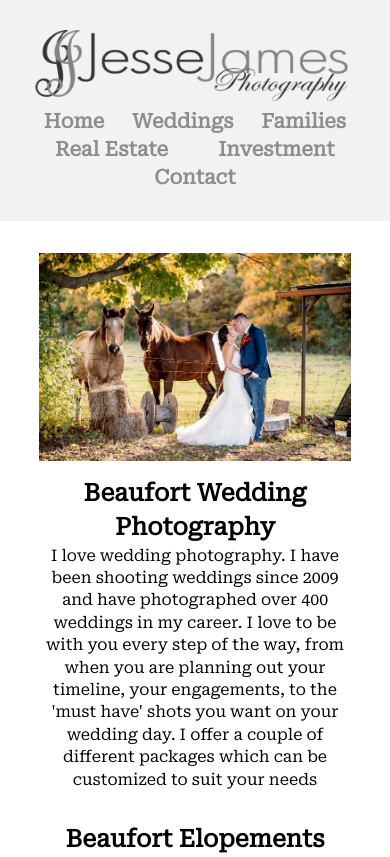
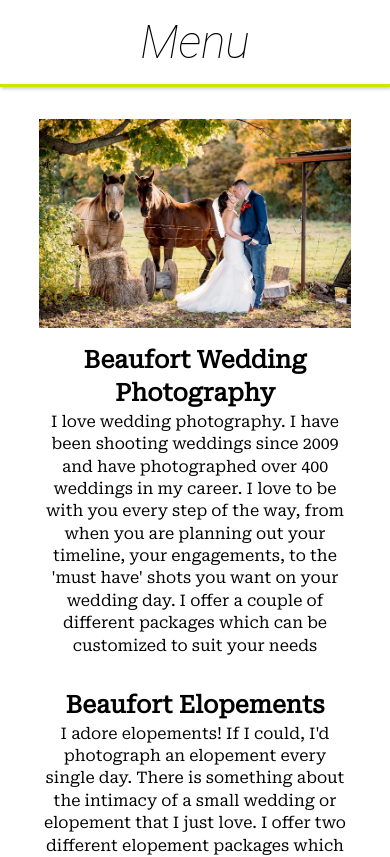
Before and after one commit to jessejamescanada/jessejamesReact, a React (Create React App) app: page /weddings in a window 390 px wide. Shown: the top 857 px of the page. Built offline with nearby package versions, Linux system fonts and the light colour scheme.

Commit message:
added mobile menu

```diff
--- a/src/App.css
+++ b/src/App.css
@@ -14,6 +14,9 @@ body {
   line-height: 1.4;
   font-family: 'Nunito', sans-serif;
   font-family: 'Roboto Serif', sans-serif;
+}
+.collapsible-menu{
+  display: none;
 }
 
 h1 {
--- a/src/Mobile.css
+++ b/src/Mobile.css
@@ -25,7 +25,7 @@
   }
 }
 @media (max-width: 500px) {
-  .navbar {
+  /* .navbar {
     flex-direction: column;
   }
   .navbar-logo img {
@@ -34,7 +34,63 @@
   .navbar ul {
     flex-wrap: wrap;
     justify-content: space-around;
-  }
+  } */
+  .menu-content {
+    font-family: 'Oswald', sans-serif;
+    /* padding: 0 0 0 50px; */
+}
+.navbar{
+  display: none;
+}
+.collapsible-menu {
+  display: block;
+    background-color: rgb(255, 255, 255);
+    /* padding: 0px 30px; */
+    border-bottom: 3px solid #CDE700;
+    box-shadow: 1px 2px 3px rgba(0,0,0,0.2);
+    width: auto;
+}
+.collapsible-menu ul {
+    list-style-type: none;
+    padding: 0;
+}
+.collapsible-menu a {
+    display:block;
+    padding: 7px;
+    text-decoration: none;
+    text-align: center;
+}
+.collapsible-menu label {
+  font-family: 'Roboto' ;
+  font-style: italic;
+  font-size: 46px;
+  font-weight: 100;
+  display: block;
+  cursor: pointer;
+  /* background: url('/public/logo192.png') no-repeat left center; */
+  padding: 10px 0 10px 0px;
+  text-align: center;
+}
+input#menu {
+  display: none;
+}
+input:checked +label {
+  /* background-image: url('/public/logo192.png'); */
+}
+.menu-content {
+  max-height: 0;
+  overflow: hidden;
+  font-family: 'Oswald', sans-serif;
+  /* padding: 0 0 0 50px; */
+}
+/* Toggle Effect */
+input:checked ~ label {
+  /* background-image: url('/public/logo192.png'); */
+}
+input:checked ~ .menu-content {
+  max-height: 100%;
+}
+#collapse{display: none;}
   .showcase-content {
     width: 100%;
   }
--- a/src/components/Navbar.js
+++ b/src/components/Navbar.js
@@ -1,14 +1,18 @@
 import React from 'react'
 import {useNavigate} from 'react-router-dom'
 import logo from '../img/jesse_james_photography.png'
+
 
 function Navbar() {
     const navigate = useNavigate()
 
   return (
+    <>
     <div className="navbar">
         <a onClick={() => navigate('/')} className='navbar-logo'><img src={logo} alt="" /></a>
+
         <ul className="desktop-nav">
+
             <li onClick={() => navigate('/')}><a>Home</a></li>
             <li onClick={() => navigate('/weddings')}><a>Weddings</a></li>
             <li onClick={() => navigate('/families')}><a>Families</a></li>
@@ -17,6 +21,22 @@ function Navbar() {
             <li onClick={() => navigate('/contact')}><a href='#contact'>Contact</a></li>
         </ul>
     </div>
+
+    <div className="collapsible-menu">
+              <input type="checkbox" id="collapse" />
+          <label htmlFor="collapse">Menu</label>
+          <div className="menu-content">
+          <ul className="mobile-nav">
+            <li onClick={() => navigate('/')}><a>Home</a></li>
+            <li onClick={() => navigate('/weddings')}><a>Weddings</a></li>
+            <li onClick={() => navigate('/families')}><a>Families</a></li>
+            <li onClick={() => navigate('/real-estate')}><a>Real Estate</a></li>
+            <li onClick={() => navigate('/investment')}><a>Investment</a></li>
+            <li onClick={() => navigate('/contact')}><a href='#contact'>Contact</a></li>
+            </ul>
+          </div>
+    </div>
+    </>
   )
 }
 
```
